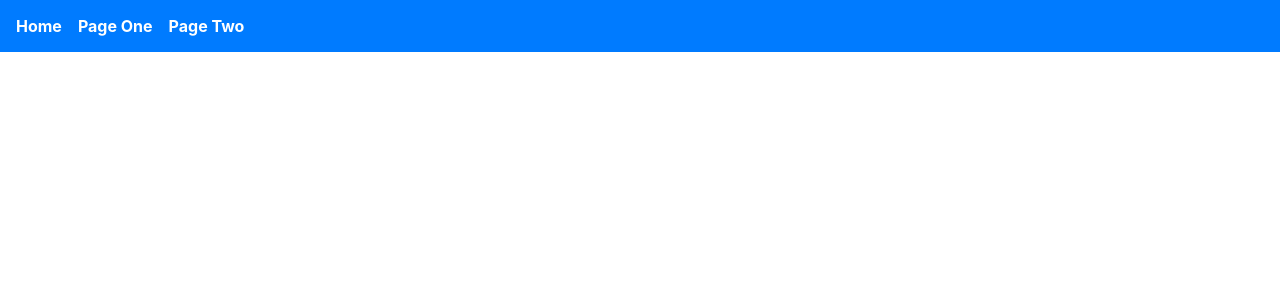
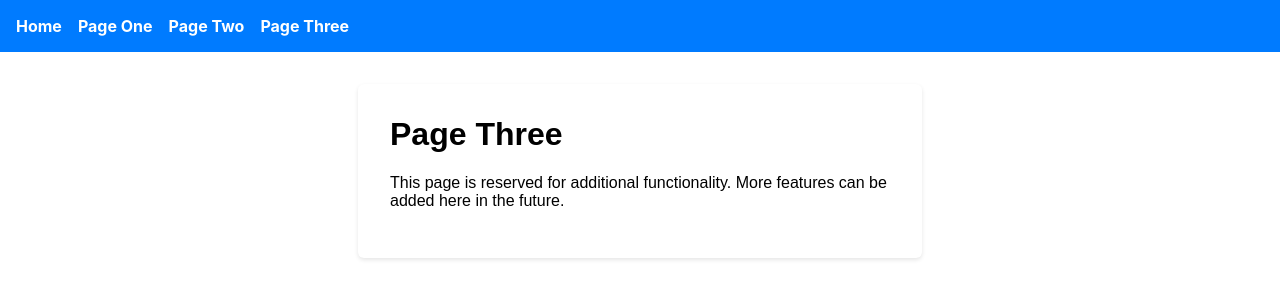
Before and after one commit to nazar-ospanov/sfhacks_frontend, a React (Create React App) app: page /page-three in a window 1280 px wide. Shown: the top 300 px of the page. Built offline with nearby package versions, Linux system fonts and the light colour scheme.

Commit message:
html support

```diff
--- a/src/App.js
+++ b/src/App.js
@@ -3,7 +3,8 @@ import React from 'react';
 import { BrowserRouter as Router, Routes, Route, Link } from 'react-router-dom';
 import Home from './Home';
 import PageOne from './PageOne';
-import PageTwo from './PageOne';
+import PageTwo from './PageTwo';
+import PageThree from './PageThree';
 import './App.css';
 
 function App() {
@@ -13,11 +14,13 @@ function App() {
         <Link style={styles.navLink} to="/">Home</Link>
         <Link style={styles.navLink} to="/page-one">Page One</Link>
         <Link style={styles.navLink} to="/page-two">Page Two</Link>
+        <Link style={styles.navLink} to="/page-three">Page Three</Link>
       </div>
       <Routes>
         <Route path="/" element={<Home />} />
         <Route path="/page-one" element={<PageOne />} />
         <Route path="/page-two" element={<PageTwo />} />
+        <Route path="/page-three" element={<PageThree />} />
       </Routes>
     </Router>
   );
--- /dev/null
+++ b/src/PageThree.js
@@ -0,0 +1,16 @@
+// src/PageThree.js
+import React from 'react';
+import './pageCss.css';
+
+function PageThree() {
+  return (
+    <div className="page-container">
+      <h1 className="page-heading">Page Three</h1>
+      <p className="page-description">
+        This page is reserved for additional functionality. More features can be added here in the future.
+      </p>
+    </div>
+  );
+}
+
+export default PageThree;
--- a/src/PageTwo.js
+++ b/src/PageTwo.js
@@ -1,33 +1,16 @@
-// src/PageTwo.js
+// src/PageThree.js
 import React from 'react';
+import './pageCss.css';
 
 function PageTwo() {
   return (
-    <div style={styles.container}>
-      <h1 style={styles.heading}>Page Two</h1>
-      <p style={styles.description}>
-        This page is reserved for additional future functionality.
+    <div className="page-container">
+      <h1 className="page-heading">Page Two</h1>
+      <p className="page-description">
+        This page is reserved for additional functionality. More features can be added here in the future.
       </p>
     </div>
   );
 }
 
-const styles = {
-  container: {
-    maxWidth: '500px',
-    margin: '2rem auto',
-    padding: '2rem',
-    borderRadius: '6px',
-    background: '#fff',
-    boxShadow: '0 2px 4px rgba(0,0,0,0.1)',
-    fontFamily: 'sans-serif',
-  },
-  heading: {
-    marginTop: 0,
-  },
-  description: {
-    marginBottom: '1rem',
-  },
-};
-
 export default PageTwo;
--- /dev/null
+++ b/src/pageCss.css
@@ -0,0 +1,18 @@
+/* PageThree.css */
+.page-container {
+    max-width: 500px;
+    margin: 2rem auto;
+    padding: 2rem;
+    border-radius: 6px;
+    background: #fff;
+    box-shadow: 0 2px 4px rgba(0, 0, 0, 0.1);
+    font-family: sans-serif;
+  }
+
+  .page-heading {
+    margin-top: 0;
+  }
+
+  .page-description {
+    margin-bottom: 1rem;
+  }
```
